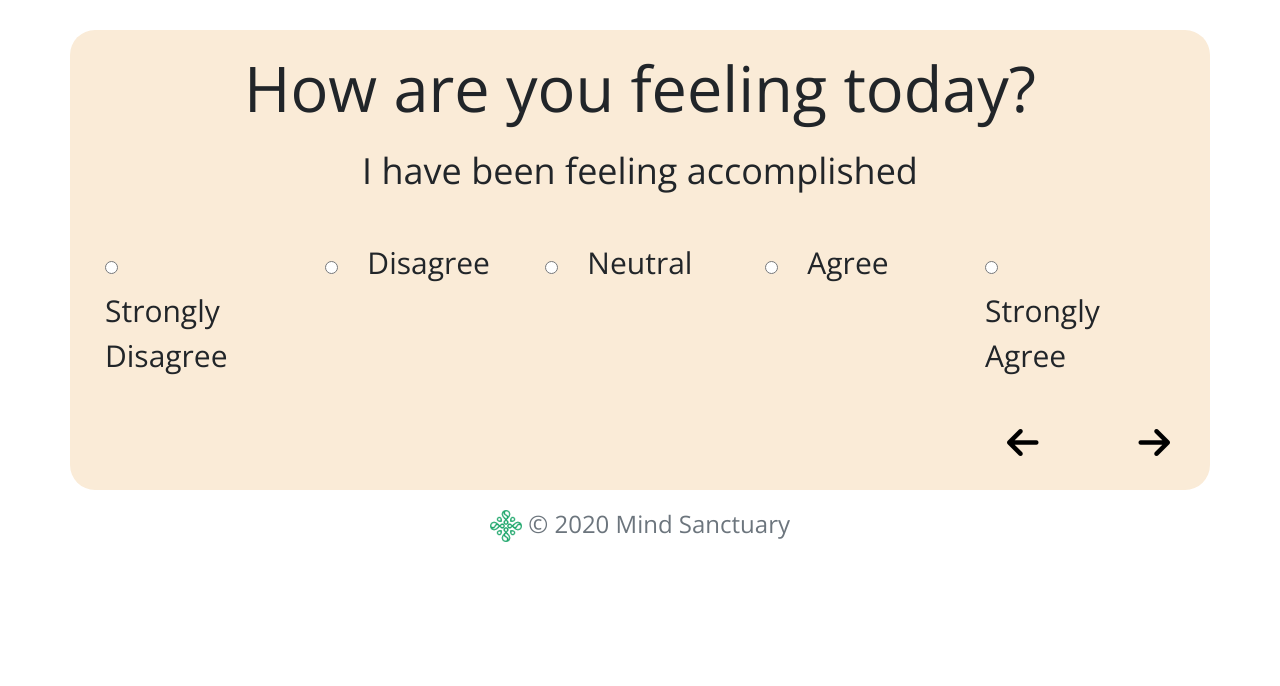
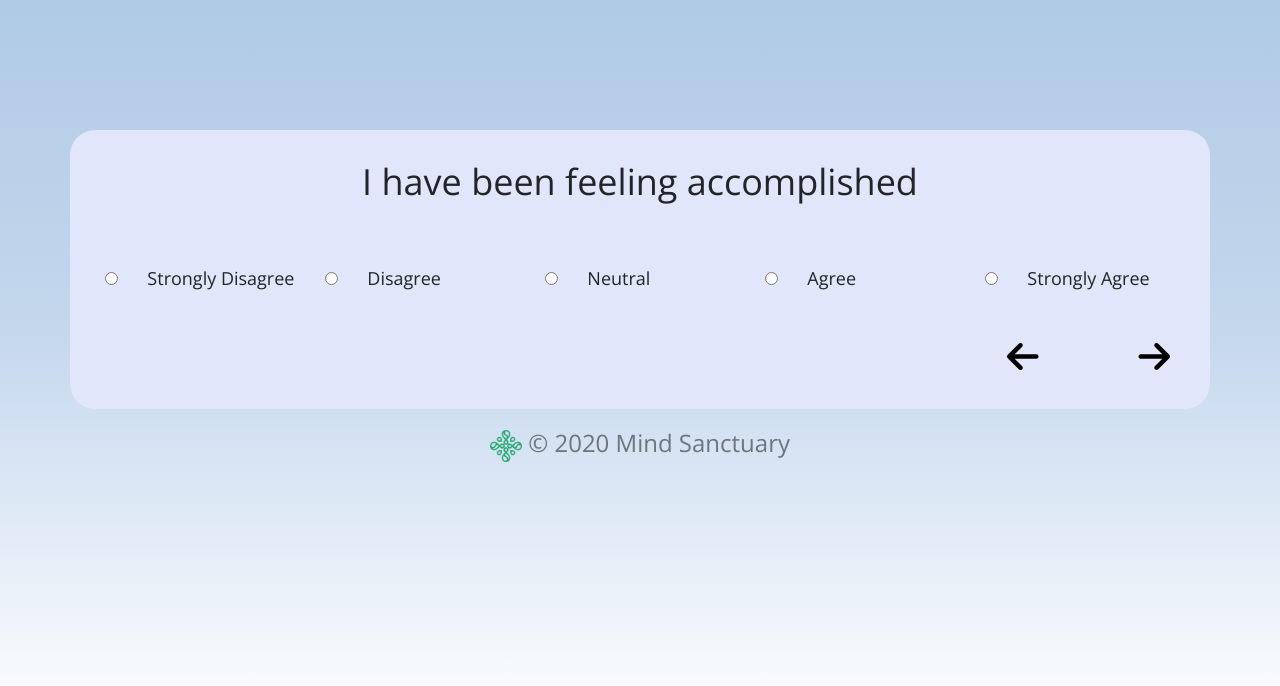
Before and after one commit to cbonoan/Senior-Project, a Flask app: page /quiz in a window 1280 px wide. Shown: the part 70-756 px from the top of the page. Run offline with Flask 2, Linux system fonts and the light colour scheme; a user stored in the database is signed in; parts of the project's set-up code (start-up, migrations or seed data) failed here and were passed over; some libraries are stand-ins or nearby versions.

Commit message:
finising quiz page -

```diff
--- a/flaskApp/routes.py
+++ b/flaskApp/routes.py
@@ -16,8 +16,13 @@ def home():
     return render_template('index.html')
 
 @app.route("/quiz")
+@login_required
 def quiz():
-    return render_template('quiz.html')
+    return render_template('quiz.html', title='Quiz')
+
+@app.route("/results")
+def results():
+    return render_template('results.html')
 
 @app.route("/meditation")
 def meditation():
@@ -85,7 +90,8 @@ def settings():
     name = current_user.name
     number = randint(100000,999999)
     session['number'] = number
-    return render_template('settings.html', title=current_user.username + " 's Settings", email = email, username = username, name = name, number = number )
+    return render_template('settings.html', title=current_user.username + "'s Settings", email = email, username = username, name = name, number = number )
+
 @app.route("/settings_post", methods=['GET','POST'])
 @login_required
 def settings_post():
--- a/flaskApp/static/scripts/general.js
+++ b/flaskApp/static/scripts/general.js
@@ -24,7 +24,7 @@ window.onload = function() {
         if(window.scrollY != 0) {
             elem.classList.add("shadow");
             if(window.innerWidth > 1000)
-                elem.style.padding = "0.75rem";
+                elem.style.padding = "15px";
         } else {
             elem.classList.remove("shadow");
             elem.style.padding = "0rem";
--- a/flaskApp/static/scripts/quiz.js
+++ b/flaskApp/static/scripts/quiz.js
@@ -96,7 +96,7 @@ $(document).ready(function () {
         // If user is not done
         if(questionsAnswered < totalQuestions-1) {
             console.log(index);
-           var radioVal = $("input[name='answer']:checked").val();
+            var radioVal = $("input[name='answer']:checked").val();
             if(radioVal) {
                 var val = parseInt(radioVal);
                 scores.push(val*questions[numQuestion][1]);
--- a/flaskApp/static/styles/index.css
+++ b/flaskApp/static/styles/index.css
@@ -103,7 +103,7 @@
     animation-direction: alternate;
 }
 #missionStmt {
-    padding: 3rem 0.5rem;
+    padding: 2rem 0.5rem;
     width: 100%;
     max-width: 100%;
     background: linear-gradient(#f9fdff,#d8f3ff);
--- a/flaskApp/static/styles/quiz.css
+++ b/flaskApp/static/styles/quiz.css
@@ -1,8 +1,11 @@
+#body {
+    background-image: linear-gradient(#ABC8E2,#C4D7ED,#ffffff)
+}
 #questionBox {
-    padding: 20px;
-    background-color: antiquewhite;
+    padding: 25px 20px;
+    background-color:  #E1E6FA;
     border-radius: 25px;
-    margin-top: 100px;
+    margin-top: 200px;
 }
 
 .question {
@@ -14,7 +17,7 @@
 }
 
 .answers label {
-    font-size: 30px;
+    font-size: 18px;
 }
 
 .navigate {
--- a/flaskApp/templates/index.html
+++ b/flaskApp/templates/index.html
@@ -46,7 +46,7 @@
                         {% endfor %}
                     {% endif %}
                 {%endwith%}
-                <h1 class="" id="slogan">Be At Peace</h1>
+                <h1 class="" id="slogan">Be at Peace</h1>
                 <div class="blockquote" id="randQuote">
                     <p style="font-size: 1rem; color: #4b4c4d;">Make your mental health a priority.</p>
                 </div>
@@ -55,7 +55,7 @@
             </div>
         </div>
         <div class="container nextDiv" style="text-align: center;">
-            <a href="#content2" class="btn" id="btn" style="margin-top: 11rem;"><i class="fas fa-angle-double-down"></i></a>
+            <a href="#missionStmt" class="btn" id="btn" style="margin-top: 11rem;"><i class="fas fa-angle-double-down"></i></a>
         </div>
     </div>
 
--- a/flaskApp/templates/quiz.html
+++ b/flaskApp/templates/quiz.html
@@ -6,7 +6,6 @@
 {%block content%}
     <div class="container" id="questionBox">
         <div class="container question">
-            <h3>How are you feeling today?</h3>
         </div>
         <div class="container text-left">
             <div class="row answers">
@@ -37,11 +36,11 @@
             </div>
         </div>
         <div class="navigate">
-            <div class="">
-                <button class="arrow-btn" style="margin-right: 50px;"><i class="fas fa-arrow-left"></i></button>
+            <div>
+                <button class="arrow-btn" id="backBtn" style="margin-right: 50px;"><i class="fas fa-arrow-left"></i></button>
             </div>
             <div>
-                <button class="arrow-btn" style="margin-left: 50px;"><i class="fas fa-arrow-right"></i></button>
+                <button class="arrow-btn" id="nextBtn" style="margin-left: 50px;"><i class="fas fa-arrow-right"></i></button>
             </div>
         </div>
     </div>
```
Also changed, not shown: flaskApp/static/styles/results.css (added, +39 -0 lines), flaskApp/templates/results.html (added, +27 -0 lines), 1 other file.
